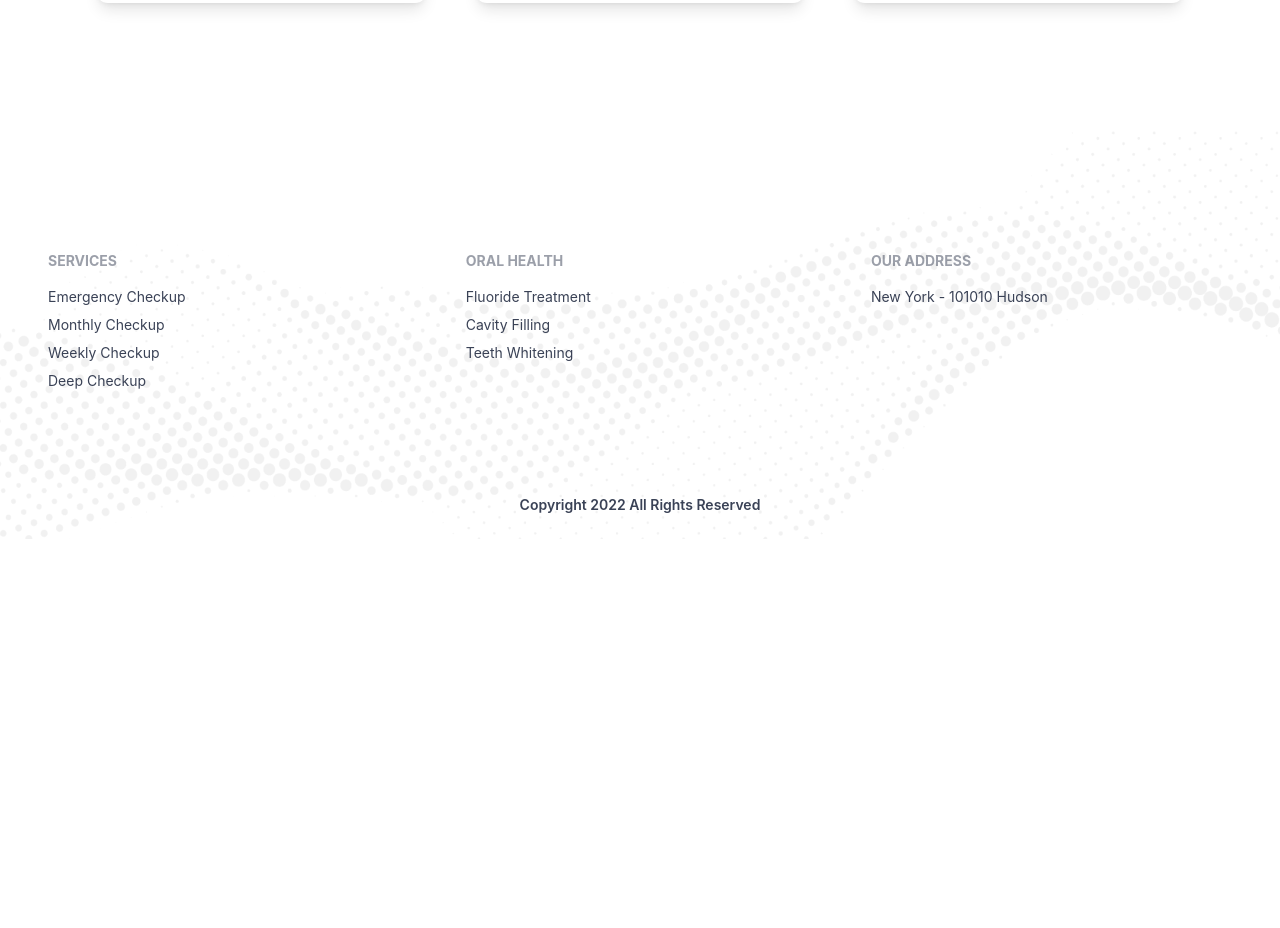
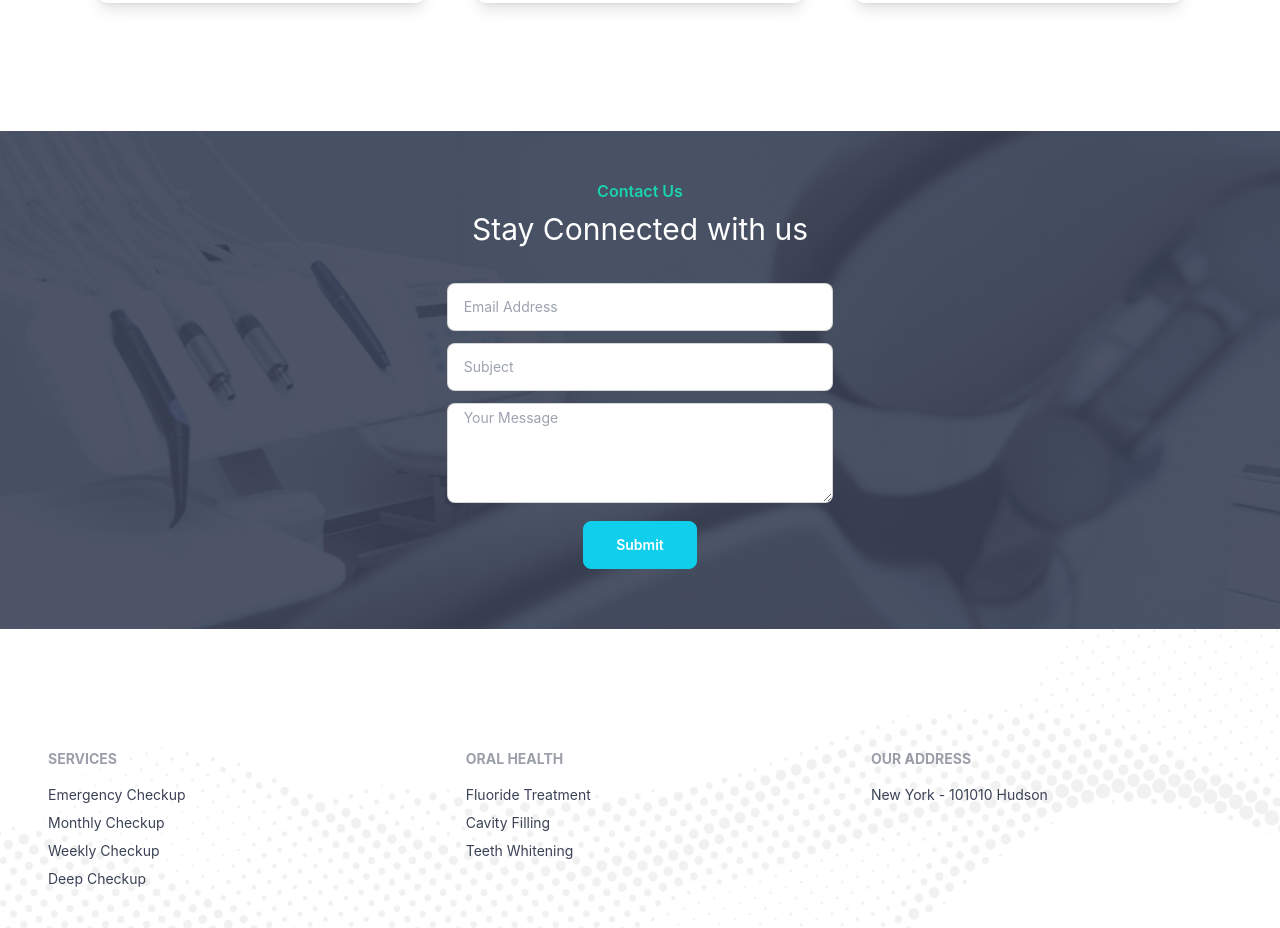
Before and after one commit to rahad2694/livestock_tracker, a React (Create React App) app: page / in a window 1280 px wide. Shown: the part 3640-4568 px from the top of the page. Before the commit the page ends 4179 px from the top, so only its background shows below. Built offline with nearby package versions, Linux system fonts and the light colour scheme.

Commit message:
Contact form added

```diff
--- /dev/null
+++ b/src/pages/Home/ContactBanner.js
@@ -0,0 +1,16 @@
+import React from 'react';
+import ContactForm from './ContactForm';
+
+const ContactBanner = () => {
+    return (
+        <div className="bg-[url('/src/assets/images/appointment.png')] bg-cover py-10">
+            <h1 className='text-center text-secondary font-semibold my-2'>Contact Us</h1>
+            <h1 className="text-center text-3xl mb-4 text-white">Stay Connected with us</h1>
+            <div className='flex justify-center'>
+                <ContactForm></ContactForm>
+            </div>
+        </div>
+    );
+};
+
+export default ContactBanner;
--- /dev/null
+++ b/src/pages/Home/ContactForm.js
@@ -0,0 +1,19 @@
+import React from 'react';
+
+const ContactForm = () => {
+    const handleSubmit = (e) => {
+        e.preventDefault();
+    }
+    return (
+        <form onSubmit={handleSubmit} className='p-5 lg:w-2/6'>
+            <input placeholder='Email Address' type="email" className='mb-3 input input-bordered input-md w-full' />
+            <input placeholder='Subject' type="text" className='mb-3 input input-bordered input-md w-full' />
+            <textarea style={{ height: '100px' }} placeholder='Your Message' className='mb-3 input input-bordered input-md w-full' type="text" />
+            <div className='flex justify-center'>
+                <input className="btn btn-primary text-white capitalize px-8" type="submit" />
+            </div>
+        </form>
+    );
+};
+
+export default ContactForm;
--- a/src/pages/Home/Home.js
+++ b/src/pages/Home/Home.js
@@ -2,6 +2,7 @@
 import Banner from './Banner';
 import Banner_2 from './Banner_2';
 import Banner_3_appoinment from './Banner_3_appoinment';
+import ContactBanner from './ContactBanner';
 import PatientReview from './PatientReview';
 import Services from './Services';
 
@@ -18,7 +19,7 @@
             <Banner_2></Banner_2>
             <Banner_3_appoinment></Banner_3_appoinment>
             <PatientReview></PatientReview>
-
+            <ContactBanner></ContactBanner>
         </div>
     );
 };
```
